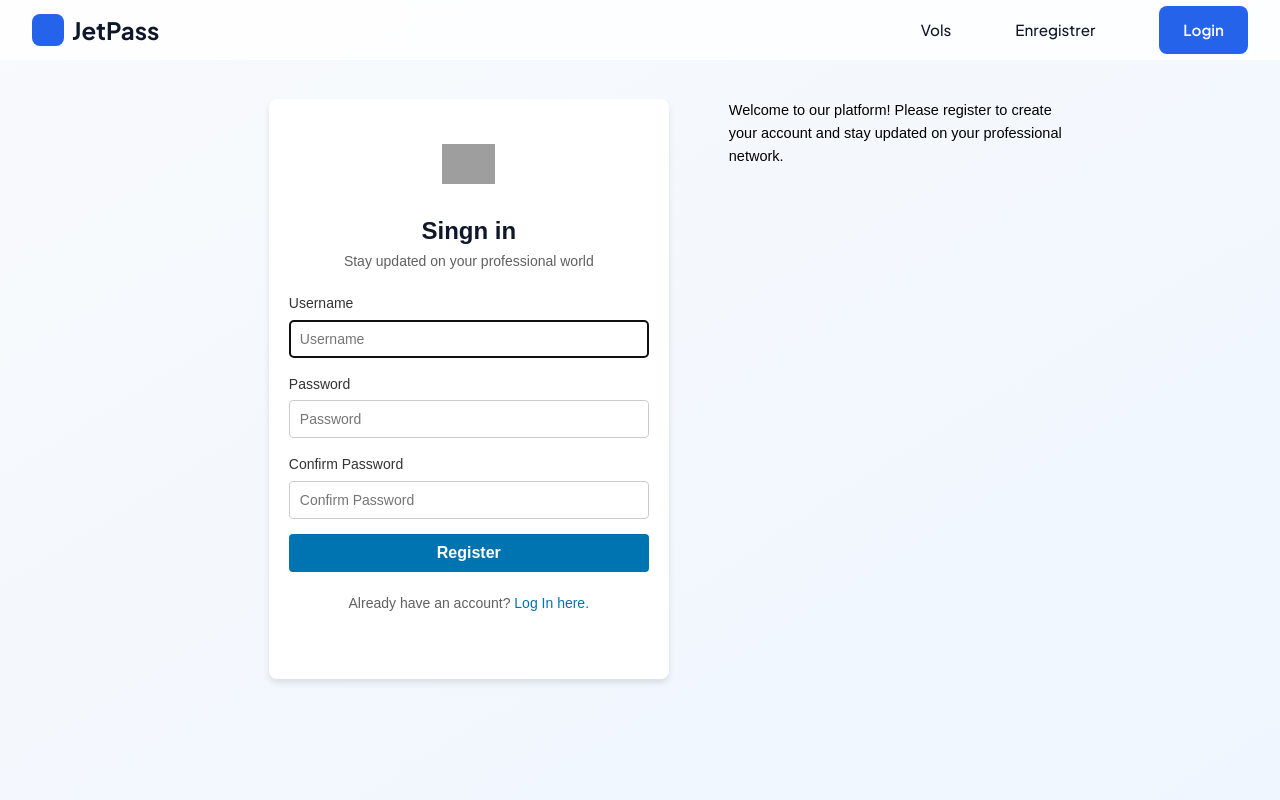
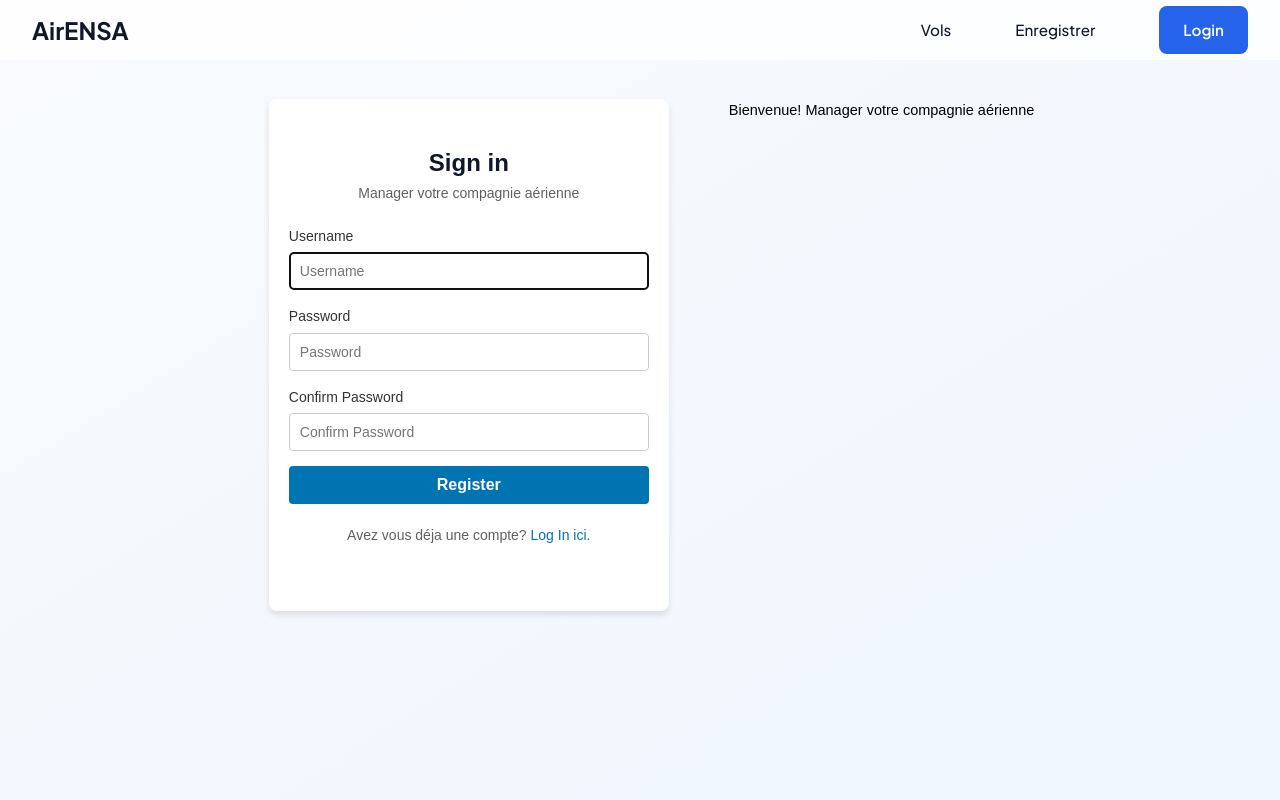
Before and after one commit to Kwanddwo/gestion_avion, a Django app: template django-project/myapp/templates/myapp/register.html in a window 1280 px wide. Run offline with Django 5.2, Linux system fonts and the light colour scheme; the template is opened without the code that fills it, so the values that code supplies are empty; grey boxes are pictures that could not be loaded.

Commit message:
Finishing touches

```diff
--- a/django-project/myapp/models.py
+++ b/django-project/myapp/models.py
@@ -109,7 +109,7 @@ class Vol(models.Model):
     duree = models.DurationField(help_text="Format: D HH:MM:SS") #en deltatime
     jours = models.ManyToManyField(Jour, related_name="vols")
     def __str__(self):
-        return f"Vol de {self.depart} à {self.arrive} ({self.heure_depart})"
+        return f"N° {self.pk} de {self.depart} à {self.arrive}"
 
 class Escale(models.Model):
     vol = models.ForeignKey(Vol, on_delete=models.CASCADE, related_name="escales")
--- a/django-project/myapp/static/myapp/styles.css
+++ b/django-project/myapp/static/myapp/styles.css
@@ -563,7 +563,6 @@ form button[type="submit"]:hover {
 .btn-supprimer {
     background: linear-gradient(135deg, #ff4b4b 0%, #d10000 100%);
     color: white;
-    text-transform: uppercase;
     letter-spacing: 0.5px;
     box-shadow: 0 4px 15px rgba(255, 75, 75, 0.2);
 }
@@ -589,6 +588,7 @@ form button[type="submit"]:hover {
 .retournez-btn {
     background-color: #6c757d;
     color: #fff;
+    padding: default;
     text-align: center;
     text-decoration: none;
     border-radius: 10px;
--- a/django-project/myapp/templates/myapp/layout.html
+++ b/django-project/myapp/templates/myapp/layout.html
@@ -5,7 +5,7 @@
     <head>
         <meta charset="UTF-8">
         <meta name="viewport" content="width=device-width, initial-scale=1.0">
-        <title>{% block title %}JetPass{% endblock %}</title>
+        <title>{% block title %}AirENSA{% endblock %}</title>
         <link rel="stylesheet" type="text/css" href="{% static 'myapp/styles.css' %}">
         <link rel="stylesheet" href="https://cdnjs.cloudflare.com/ajax/libs/font-awesome/6.0.0-beta3/css/all.min.css">
         {% block head %}
@@ -15,8 +15,7 @@
         <nav class="navbar">
             <div class="container nav-container">
                 <a href="{% url 'index' %}" class="logo">
-                    <div class="logo-icon"></div>
-                    JetPass
+                    AirENSA
                 </a>
                 <div class="nav-links">
                     <a href="{% url 'vol' %}" class="nav-link">Vols</a>
--- a/django-project/myapp/templates/myapp/register.html
+++ b/django-project/myapp/templates/myapp/register.html
@@ -3,9 +3,8 @@
 {% block body %}
     <div class="login">
         <div class="container">
-            <img src="https://upload.wikimedia.org/wikipedia/commons/c/ca/LinkedIn_logo_initials.png" alt="Logo" style="height: 40px; margin-bottom: 20px;">
-            <h2>Singn in</h2>
-            <p>Stay updated on your professional world</p>
+            <h2>Sign in</h2>
+            <p>Manager votre compagnie aérienne</p>
 
             {% if message %}
                 <div>{{ message }}</div>
@@ -28,10 +27,10 @@
                 <button type="submit" class="btn">Register</button>
             </form>
 
-            <p class="footer">Already have an account? <a href="{% url 'login' %}">Log In here.</a></p>
+            <p class="footer">Avez vous déja une compte? <a href="{% url 'login' %}">Log In ici.</a></p>
         </div>
         <div class="small-text">
-            <p>Welcome to our platform! Please register to create your account and stay updated on your professional network.</p>
+            <p>Bienvenue! Manager votre compagnie aérienne</p>
         </div>
     </div>
 {% endblock %}
```
Also changed, not shown: django-project/myapp/templates/myapp/escale_edit.html (+19 -7 lines), django-project/myapp/templates/myapp/login.html (+4 -5 lines), django-project/myapp/templates/myapp/vol_view.html (+5 -5 lines).
